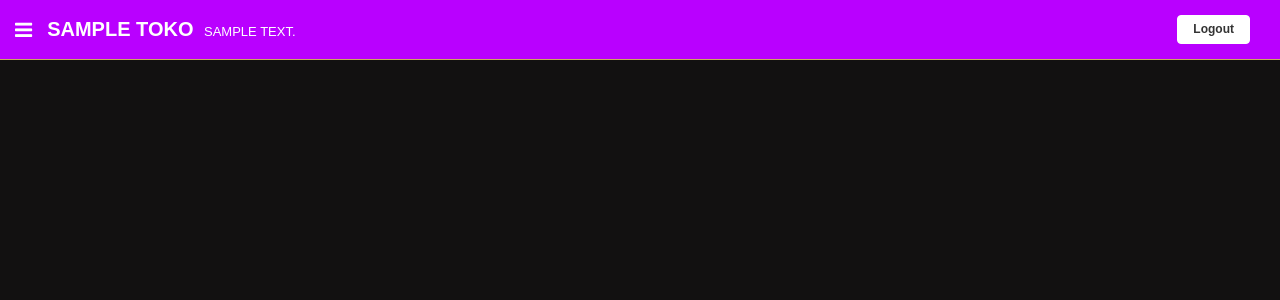
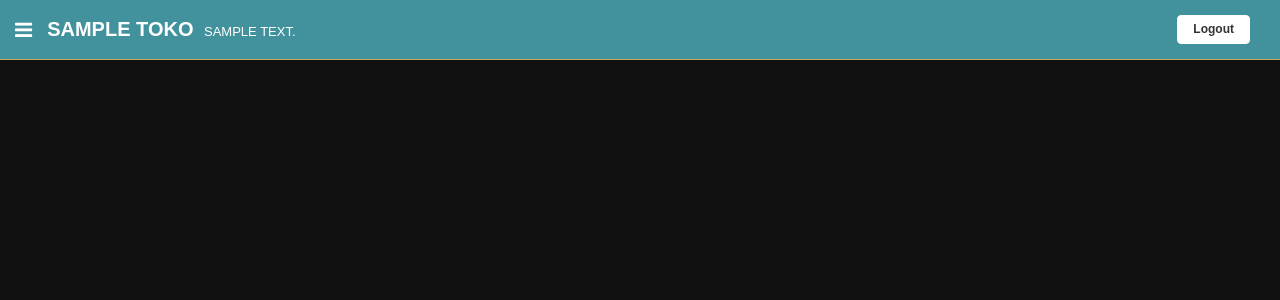
Before and after one commit to nurmitautami/UAP-web-Penjualan-Barang, a PHP site: template admin/template/header.php in a window 1280 px wide. Shown: the top 300 px of the page. Run offline with PHP 8.4, Linux system fonts and the light colour scheme; the template is opened without the code that fills it: most values are stand-ins (such as "Sample title", 1, 10 or a date in 2020); some libraries are stand-ins or nearby versions.

Commit message:
Update header.php

```diff
--- a/admin/template/header.php
+++ b/admin/template/header.php
@@ -27,7 +27,7 @@
         <script type="text/javascript" src="assets/datatables/dataTables.bootstrap.js"></script>
         <script type="text/javascript" src="assets/js/jquery-2.2.3.min.js"></script>
     <style>
-		.header{background:#B900FF; color:#fff;}
+		.header{background:#42929e; color:#fff;}
 		#main-content{ background:#fff;}
 		#hidden {display:none}
 	</style>
```
